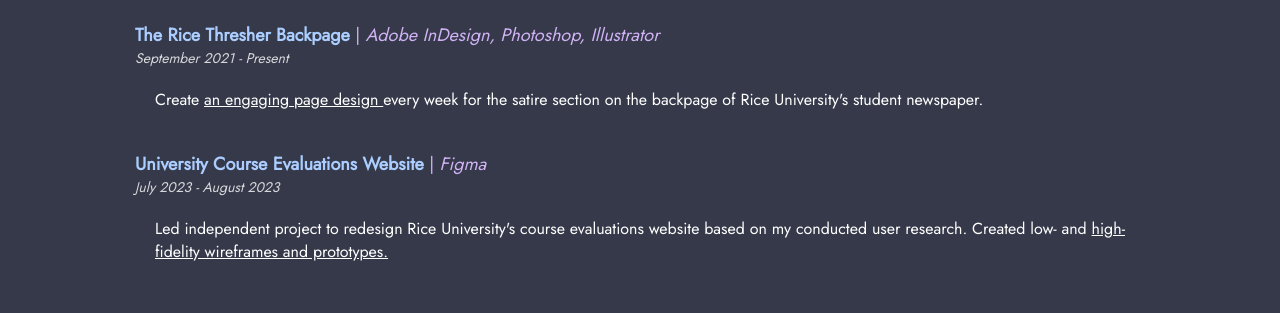
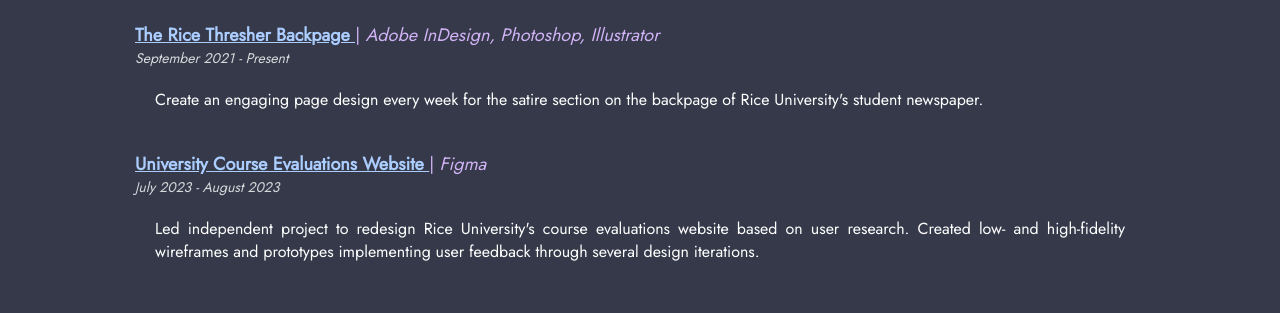
Before and after one commit to laurennyu/laurennyu.github.io, a plain HTML site: page designs.html in a window 1280 px wide. Shown: the part 206-519 px from the top of the page. Drawn offline with Linux system fonts and the light colour scheme; a web font is replaced by a local one.

Commit message:
updated links

```diff
--- a/designs.html
+++ b/designs.html
@@ -41,32 +41,29 @@
                     </h2>
                     <div class="proj">
                         <h3>
-                            The Rice Thresher Backpage <span style="font-weight: 100; color: #D0B2F5"> | <em>Adobe InDesign, Photoshop, Illustrator</em></span>
+                            <a class="h3-link" href="https://www.ricethresher.org/section/backpage" target="_blank">
+                                The Rice Thresher Backpage
+                            </a> <span style="font-weight: 100; color: #D0B2F5"> | <em>Adobe InDesign, Photoshop, Illustrator</em></span>
                         </h3>
                         <p class="dates">
                             September 2021 - Present
                         </p>
                         <p class=proj-description>
-                            Create
-                            <a href="https://www.ricethresher.org/section/backpage" target="_blank">
-                                an engaging page design
-                            </a>
-                             every week for the satire section on the backpage of Rice University's student newspaper.
+                            Create an engaging page design every week for the satire section on the backpage of Rice University's student newspaper.
                         </p>
                     </div>
                     <div class="proj">
                         <h3>
-                            University Course Evaluations Website <span style="font-weight: 100; color: #D0B2F5"> | <em>Figma</em></span>
+                            <a class="h3-link" href="https://www.figma.com/file/eqM7HJ3nftuM1GuTKbjkoa/Hi-Fi-Course-Evals?type=design&node-id=33%3A1126&mode=design&t=dafVUghf4akB47xG-1" target="_blank">
+                                University Course Evaluations Website
+                            </a> <span style="font-weight: 100; color: #D0B2F5"> | <em>Figma</em></span>
                         </h3>
                         <p class="dates">
                             July 2023 - August 2023
                         </p>
                         <p class=proj-description>
-                            Led independent project to redesign Rice University's course evaluations website based on my conducted user research.
-                            Created low- and
-                            <a href="https://www.figma.com/file/eqM7HJ3nftuM1GuTKbjkoa/Hi-Fi-Course-Evals?type=design&node-id=33%3A1126&mode=design&t=dafVUghf4akB47xG-1" target="_blank">
-                                high-fidelity wireframes and prototypes.
-                            </a>
+                            Led independent project to redesign Rice University's course evaluations website based on user research.
+                            Created low- and high-fidelity wireframes and prototypes implementing user feedback through several design iterations.
                         </p>
                     </div>
                 </div>
```
